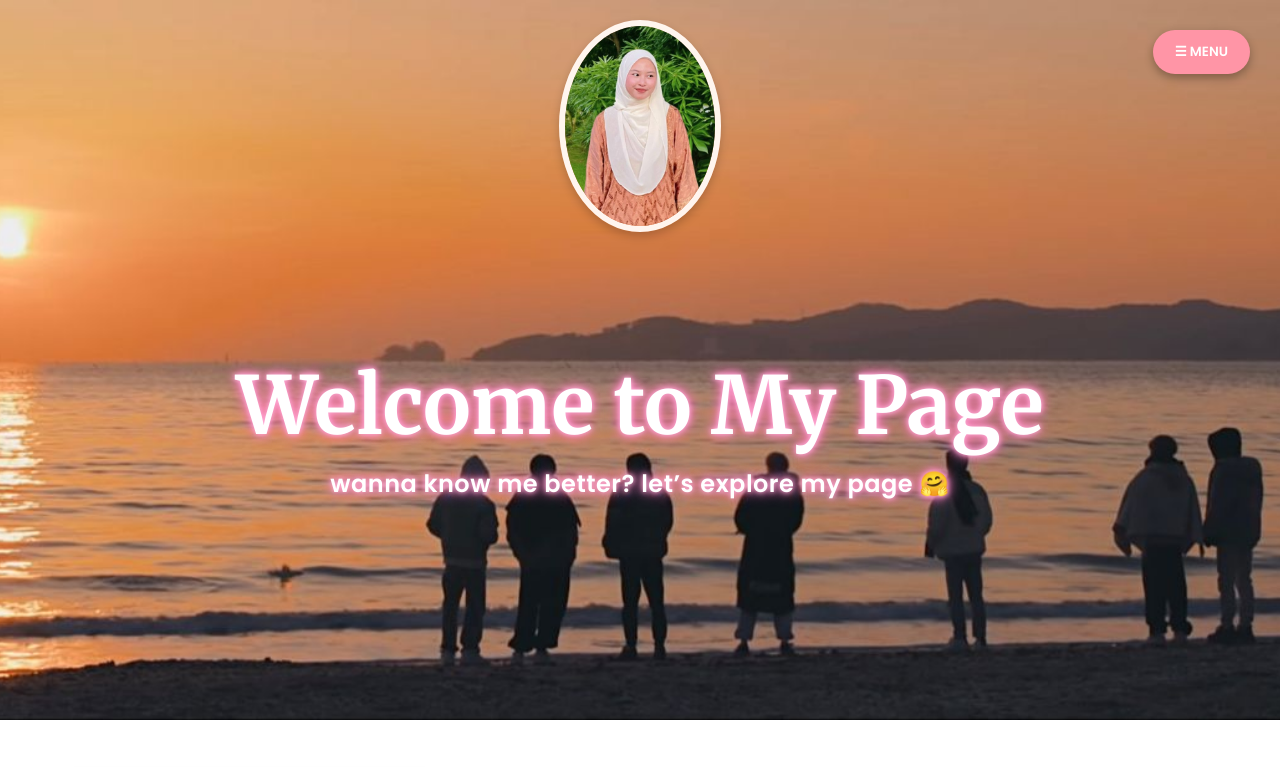
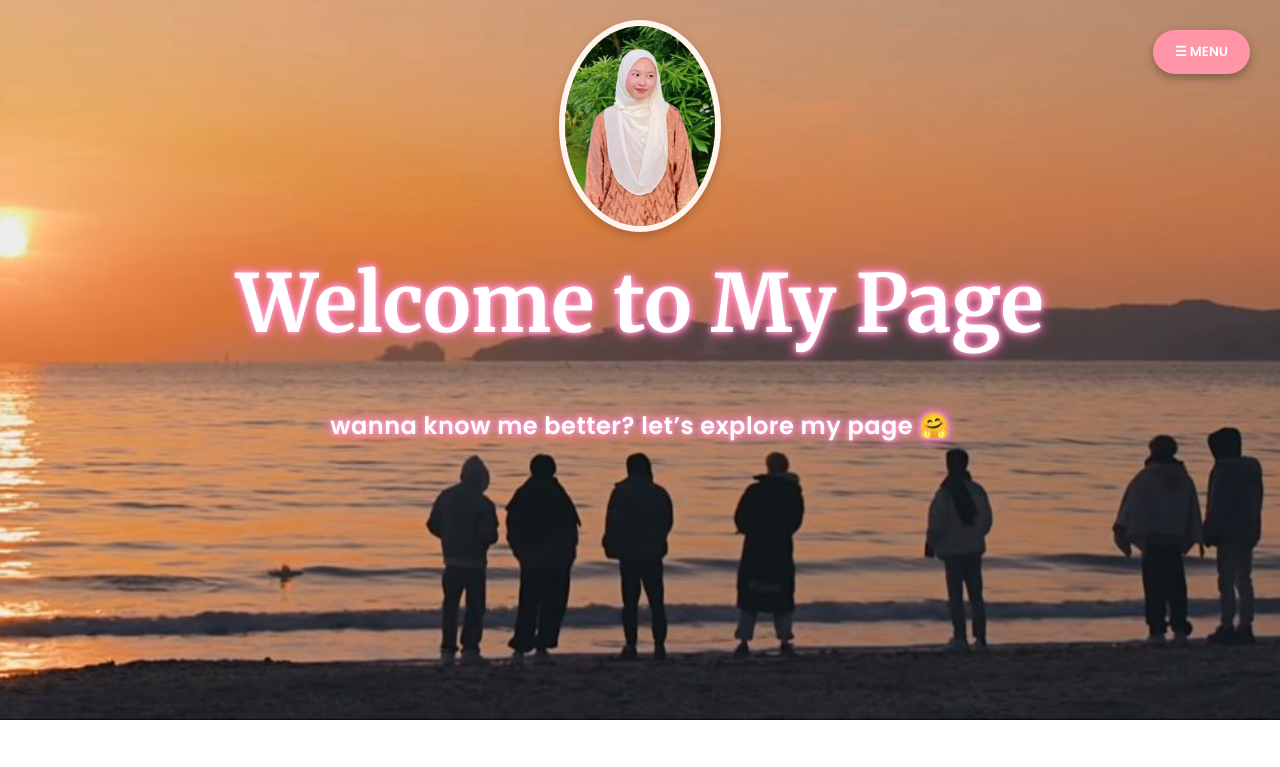
Before and after one commit to nuraisharafissah-commits/html-project, a plain HTML site: page index.html in a window 1280 px wide. Shown: the top 767 px of the page. Drawn offline with Linux system fonts and the light colour scheme.

Commit message:
Add files via upload

```diff
--- a/index.html
+++ b/index.html
@@ -28,13 +28,15 @@
   background-size: cover;
   background-position: center;
   width: 100%;
-  height: 90vh;
+  min-height: 90vh;
   text-align: center;
   display: flex;
   flex-direction: column;
   justify-content: center;
   align-items: center;
   overflow: hidden;
+  background-attachment: scroll;
+  background-repeat: no-repeat;
 }
 
 #firstdivision img {
@@ -54,7 +56,7 @@
   position: relative;
   font-size: 80px;
   color:#fff;
-  margin: 160px 0 10px 0; /* push text bawah gambar */
+  margin-top: 0;
   font-weight:600;
   text-shadow:0 0 5px #ffb3d9, 0 0 10px #ff8cc6, 0 0 15px #ff66b2;
   z-index:1;
@@ -421,9 +423,13 @@
 <!-- ===== HEADER ===== -->
 <div id="firstdivision">
   <img src="aisha.jpeg" alt="Aisha">
-  <h1>Welcome to My Page</h1>
-  <p>wanna know me better? let’s explore my page 🤗</p>
+
+  <div class="hero-text">
+    <h1>Welcome to My Page</h1>
+    <p>wanna know me better? let’s explore my page 🤗</p>
+  </div>
 </div>
+
 
 <!-- ===== SECOND DIVISION - ABOUT ME ===== -->
 <div id="seconddivision" class="section">
```
